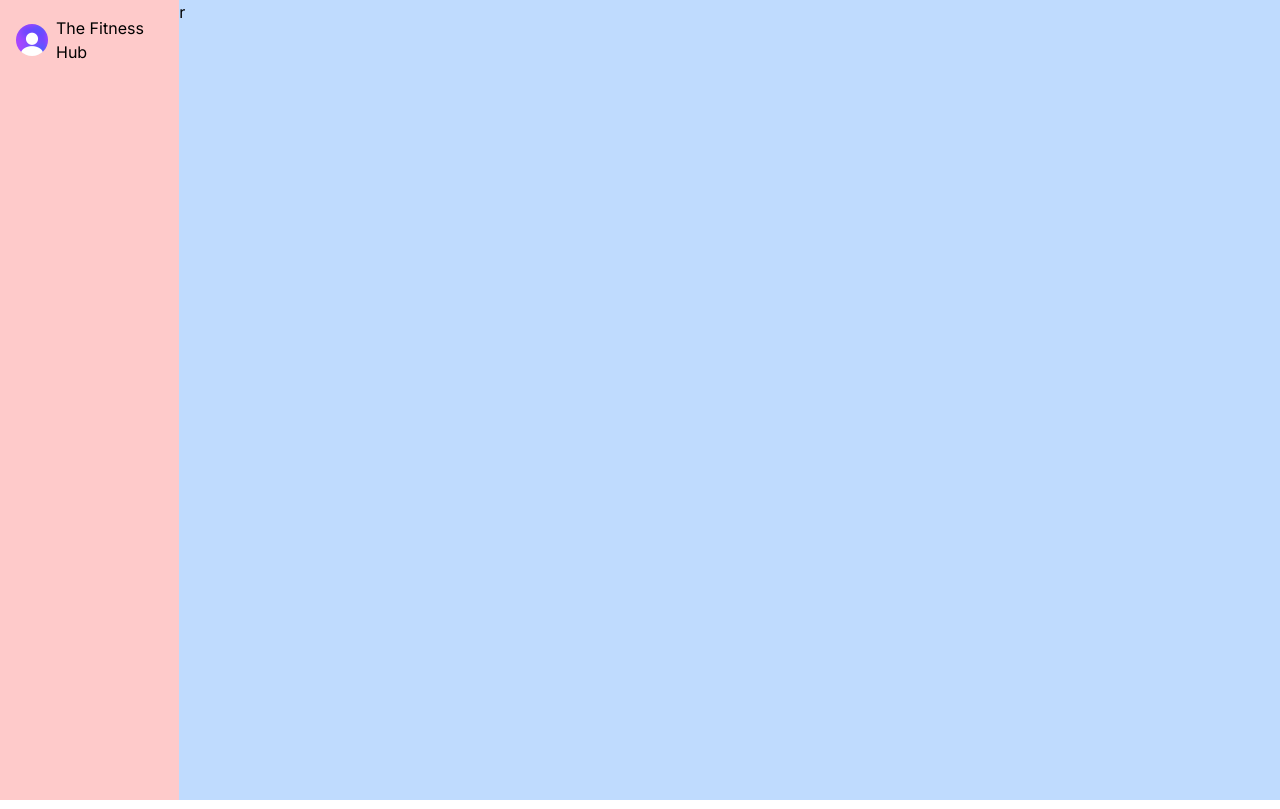
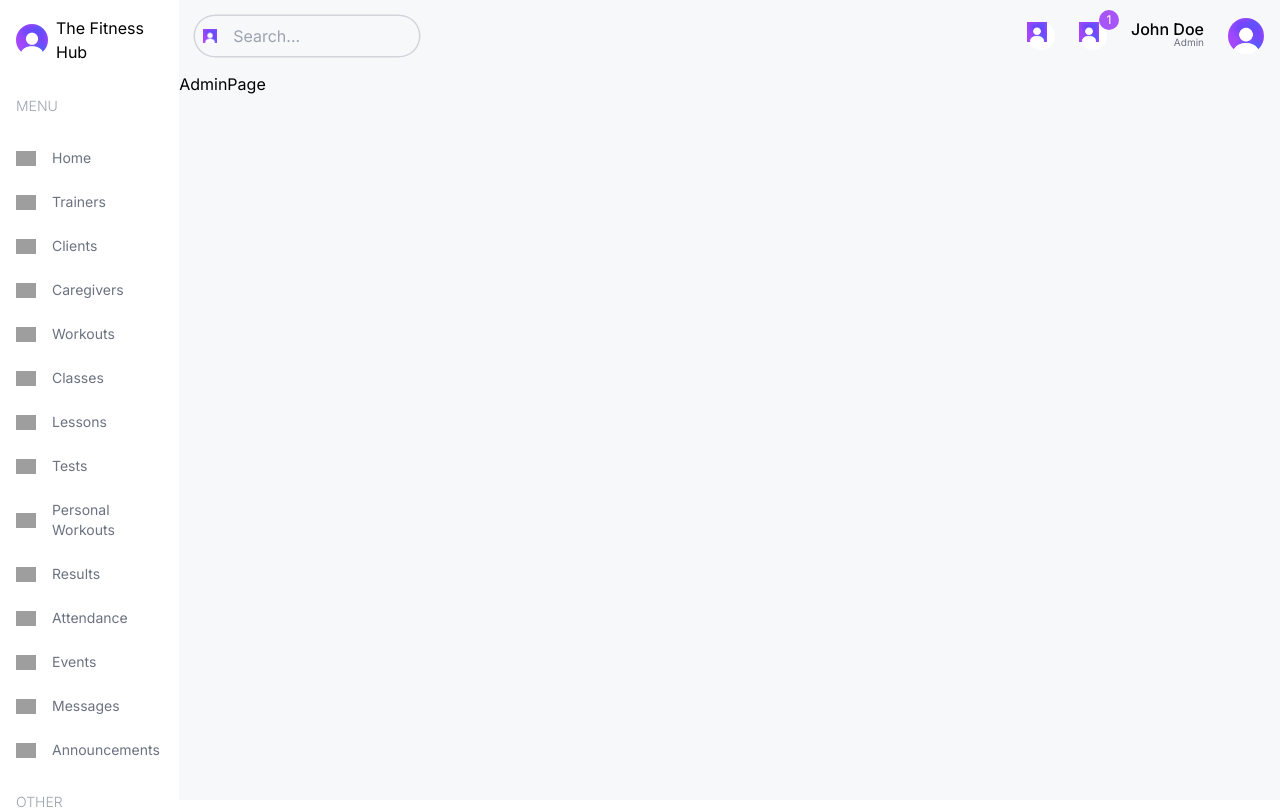
Before and after one commit to parkgit0108/client-management-tool, a Next.js app: page /admin in a window 1280 px wide. Shown: the top 809 px of the page. Built offline with nearby package versions, Linux system fonts and the light colour scheme; grey boxes are pictures that could not be loaded.

Commit message:
add menu items and navbar

```diff
--- a/src/app/(dashboard)/layout.tsx
+++ b/src/app/(dashboard)/layout.tsx
@@ -1,3 +1,5 @@
+import Menu from "@/components/Menu";
+import Navbar from "@/components/Navbar";
 import Image from "next/image";
 import Link from "next/link";
 
@@ -9,7 +11,7 @@ export default function DashboardLayout({
   return (
     <div className="h-screen flex">
       {/* LEFT SIDE */}
-      <div className="w-[14%] md:w-[8%] lg:w-[14%] xl:w-[14%] bg-red-200 p-4">
+      <div className="w-[14%] md:w-[8%] lg:w-[14%] xl:w-[14%] p-4">
         <Link href="/" className="flex items-center lg:justify-start gap-2">
           <Image
             src="/avatar.png"
@@ -20,10 +22,12 @@ export default function DashboardLayout({
           />
           <span className="hidden lg:block">The Fitness Hub</span>
         </Link>
+        <Menu />
       </div>
       {/* RIGHT SIDE */}
-      <div className="w-[86%] md:w-[92%] lg:w-[86%] xl:w-[86%] bg-blue-200">
-        r
+      <div className="w-[86%] md:w-[92%] lg:w-[86%] xl:w-[86%] bg-[#F7F8FA] overflow-scroll">
+        <Navbar />
+        {children}
       </div>
     </div>
   );
--- a/src/components/Menu.tsx
+++ b/src/components/Menu.tsx
@@ -1,3 +1,6 @@
+import Image from "next/image";
+import Link from "next/link";
+
 const menuItems = [
   {
     title: "MENU",
@@ -112,3 +115,30 @@ const menuItems = [
     ],
   },
 ];
+
+const Menu = () => {
+  return (
+    <div className="mt-4 text-sm">
+      {menuItems.map((i) => (
+        <div className="flex flex-col gap-2" key={i.title}>
+          <span className="hidden lg:block text-gray-400 font-light my-4">
+            {i.title}
+          </span>
+          {i.items.map((item) => (
+            <Link
+              href={item.href}
+              key={item.label}
+              className="flex items-center gap-4 justify-center lg:justify-start text-gray-500 py-2"
+            >
+              <Image src={item.icon} alt="" width={20} height={20} />
+              <span className="hidden lg:block">{item.label}</span>
+            </Link>
+          ))}
+          <div />
+        </div>
+      ))}
+    </div>
+  );
+};
+
+export default Menu;
--- a/src/components/Navbar.tsx
+++ b/src/components/Navbar.tsx
@@ -1,9 +1,44 @@
-import React from 'react'
+import Image from "next/image";
+import React from "react";
 
 const Navbar = () => {
   return (
-    <div>Navbar</div>
-  )
-}
+    <div className="flex items-center justify-between p-4">
+      {/* Search Bar */}
+      <div className="hidden md:flex items-center gap-2 tex-xs rounded-full ring-[1.5px] ring-gray-300 px-2">
+        <Image src="/avatar.png" alt="" width={14} height={14} />
+        <input
+          type="text"
+          placeholder="Search..."
+          className="w-[200px] p-2 bg-transparent outline-none"
+        />
+      </div>
+      {/* Icons and User */}
+      <div className="flex items-center gap-6 w-full justify-end">
+        <div className="bg-white rounded-full w-7 h-7 items-center justify-center cursor-pointer">
+          <Image src="/avatar.png" alt="" width={20} height={20} />
+        </div>
+        <div className="bg-white rounded-full w-7 h-7 items-center justify-center cursor-pointer relative">
+          <Image src="/avatar.png" alt="" width={20} height={20} />
+          <div className="absolute -top-3 -right-3 w-5 h-5 flex items-center justify-center bg-purple-500 text-white rounded-full text-xs">
+            1
+          </div>
+        </div>
 
-export default Navbar
+        <div className="flex flex-col">
+          <span className="text-sx leading-3 font-medium">John Doe</span>
+          <span className="text-[10px] text-gray-500 text-right">Admin</span>
+        </div>
+        <Image
+          src="/avatar.png"
+          alt=""
+          width={36}
+          height={36}
+          className="rounded-full"
+        />
+      </div>
+    </div>
+  );
+};
+
+export default Navbar;
```
